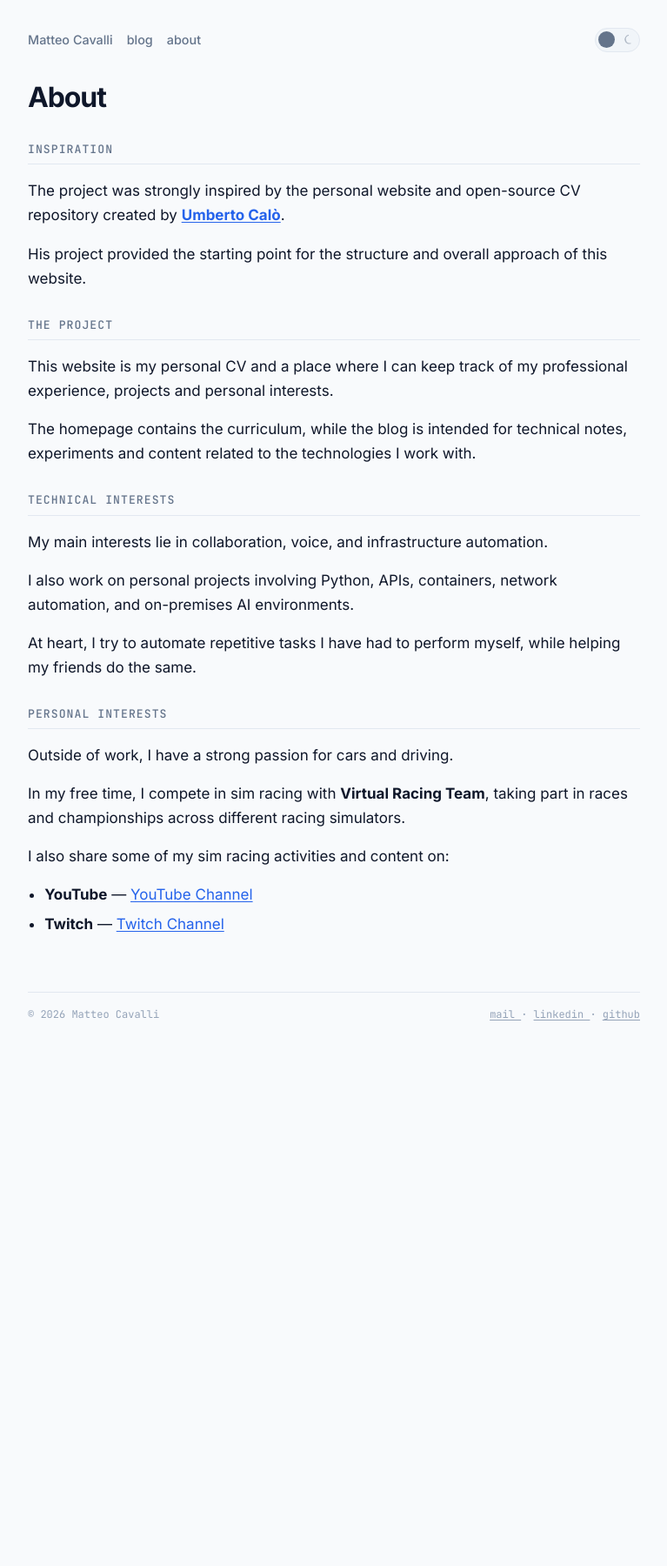
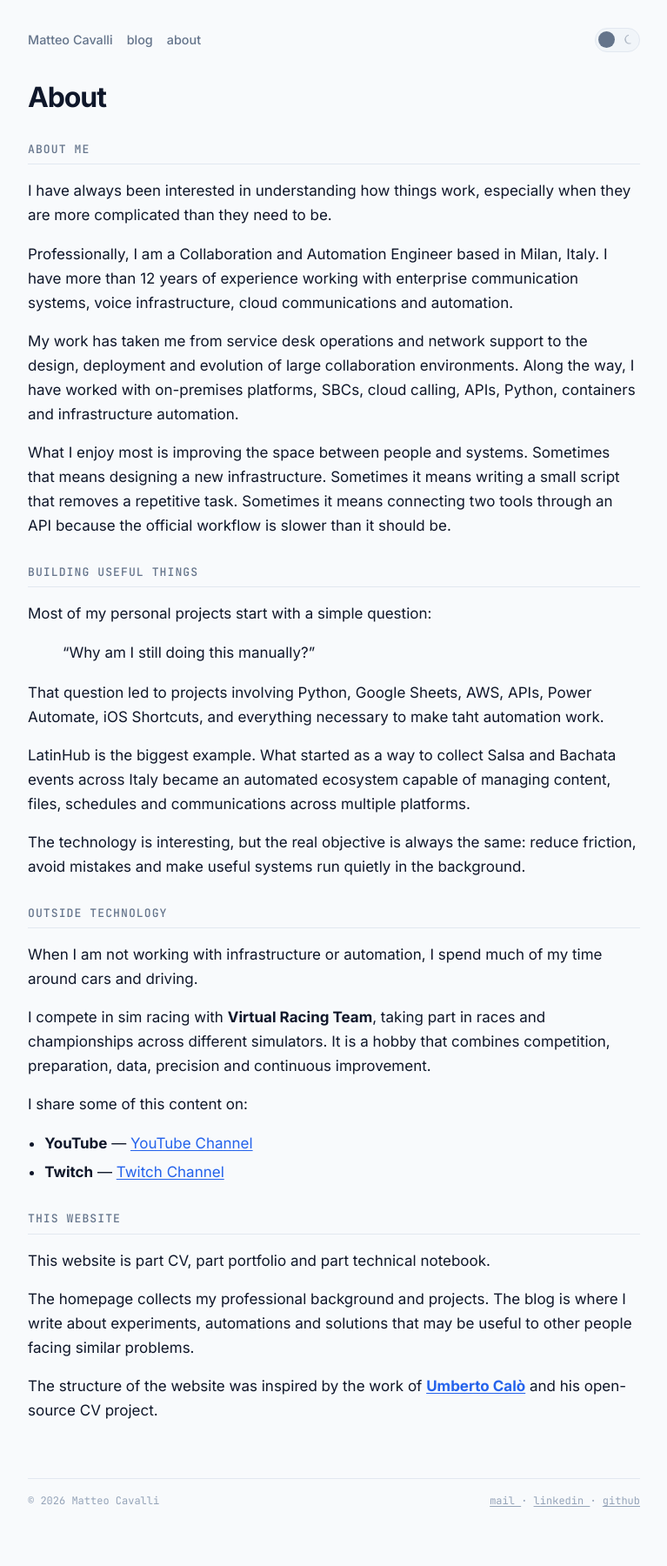
Before and after one commit to M4ttAo/curriculum-vitae, a Jekyll site: the page built from about/index.md, in a window 1280 px wide. Shown: the whole page at 87% size, without its empty margins (256-1023 px from the left). Built offline with Jekyll 4.4.1, drawn with Linux system fonts in a browser that asks for light colours; before the commit the page ends 1241 px from its top, so only the background shows below that.

Commit message:
sistemato la about e aggiornato i colori dei tag

```diff
--- a/_data/tags.yml
+++ b/_data/tags.yml
@@ -21,6 +21,8 @@ Voice / SBC:
     - Dial Plan Design
     - PSTN Integration
     - MS Teams Direct Routing
+    - Collaboration Infrastructure
+    - Cloud Calling
 
 Contact Center:
   color: purple
@@ -64,6 +66,8 @@ Automation / Dev / AI:
     - database
     - Notion
     - Apple Intelligence
+    - Python Development
+    - API Integration
 
 Containers / Cloud:
   color: orange
@@ -76,6 +80,7 @@ Containers / Cloud:
     - Google Drive
     - Cloudflare
     - Cloudflare Workers
+    - Cloud & Container Infrastructure
 
 Productivity / Microsoft:
   color: blue
@@ -97,6 +102,7 @@ Networking:
     - SD-WAN
     - Firewall
     - Cisco ACI
+    - Network Infrastructure
 
 Data Center / Storage:
   color: purple
--- a/about/index.md
+++ b/about/index.md
@@ -4,33 +4,43 @@ title: "About"
 permalink: /about/
 ---
 
-## Inspiration
+## About Me
 
-The project was strongly inspired by the personal website and open-source CV repository created by **[Umberto Calò](https://umbertocalo.dpdns.org/)**.
+I have always been interested in understanding how things work, especially when they are more complicated than they need to be.
 
-His project provided the starting point for the structure and overall approach of this website.
+Professionally, I am a Collaboration and Automation Engineer based in Milan, Italy. I have more than 12 years of experience working with enterprise communication systems, voice infrastructure, cloud communications and automation.
 
-## The project
+My work has taken me from service desk operations and network support to the design, deployment and evolution of large collaboration environments. Along the way, I have worked with on-premises platforms, SBCs, cloud calling, APIs, Python, containers and infrastructure automation.
 
-This website is my personal CV and a place where I can keep track of my professional experience, projects and personal interests.
+What I enjoy most is improving the space between people and systems. Sometimes that means designing a new infrastructure. Sometimes it means writing a small script that removes a repetitive task. Sometimes it means connecting two tools through an API because the official workflow is slower than it should be.
 
-The homepage contains the curriculum, while the blog is intended for technical notes, experiments and content related to the technologies I work with.
+## Building Useful Things
 
-## Technical Interests
+Most of my personal projects start with a simple question:
 
-My main interests lie in collaboration, voice, and infrastructure automation.
+> "Why am I still doing this manually?"
 
-I also work on personal projects involving Python, APIs, containers, network automation, and on-premises AI environments.
+That question led to projects involving Python, Google Sheets, AWS, APIs, Power Automate, iOS Shortcuts, and everything necessary to make taht automation work.
 
-At heart, I try to automate repetitive tasks I have had to perform myself, while helping my friends do the same.
+LatinHub is the biggest example. What started as a way to collect Salsa and Bachata events across Italy became an automated ecosystem capable of managing content, files, schedules and communications across multiple platforms.
 
-## Personal Interests
+The technology is interesting, but the real objective is always the same: reduce friction, avoid mistakes and make useful systems run quietly in the background.
 
-Outside of work, I have a strong passion for cars and driving.
+## Outside Technology
 
-In my free time, I compete in sim racing with **Virtual Racing Team**, taking part in races and championships across different racing simulators.
+When I am not working with infrastructure or automation, I spend much of my time around cars and driving.
 
-I also share some of my sim racing activities and content on:
+I compete in sim racing with **Virtual Racing Team**, taking part in races and championships across different simulators. It is a hobby that combines competition, preparation, data, precision and continuous improvement.
+
+I share some of this content on:
 
 - **YouTube** — [YouTube Channel](https://link.mattao.net/youtube)
 - **Twitch** — [Twitch Channel](https://link.mattao.net/twitch)
+
+## This Website
+
+This website is part CV, part portfolio and part technical notebook.
+
+The homepage collects my professional background and projects. The blog is where I write about experiments, automations and solutions that may be useful to other people facing similar problems.
+
+The structure of the website was inspired by the work of **[Umberto Calò](https://umbertocalo.dpdns.org/)** and his open-source CV project.
```
